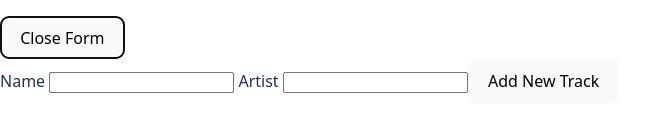
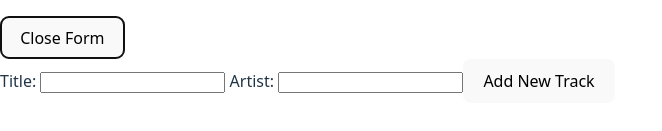
Before and after one commit to Grey-Altr/react-jukebox-front-end-lab, a React (Vite) app: page / in a window 1280 px wide. Both pictures are taken after a click on the button "New Track". Shown: the part 431-562 px from the top of the page, without its empty margins (0-662 px from the left). Built offline with nearby package versions, Linux system fonts and the light colour scheme; no server answers.

Commit message:
update functionality complete: TrackForm.jsx 20.7

```diff
--- a/src/components/TrackForm/TrackForm.jsx
+++ b/src/components/TrackForm/TrackForm.jsx
@@ -16,13 +16,18 @@
 
     const handleSubmit = (evt) => {
       evt.preventDefault();
+
+      if (props.selected) {
+        props.handleUpdateTrack(formData, props.selected._id);
+      } else {
       props.handleAddTrack(formData);
+      }
     };
 
     return (
       <div>
         <form onSubmit={handleSubmit}>
-          <label htmlFor="name"> Name </label>
+          <label htmlFor="name"> Title: </label>
           <input
             id="title"
             name="title"
@@ -30,7 +35,7 @@
             onChange={handleChange}
             required
           />
-          <label htmlFor="artist"> Artist </label>
+          <label htmlFor="artist"> Artist: </label>
           <input
             id="artist"
             name="artist"
```
